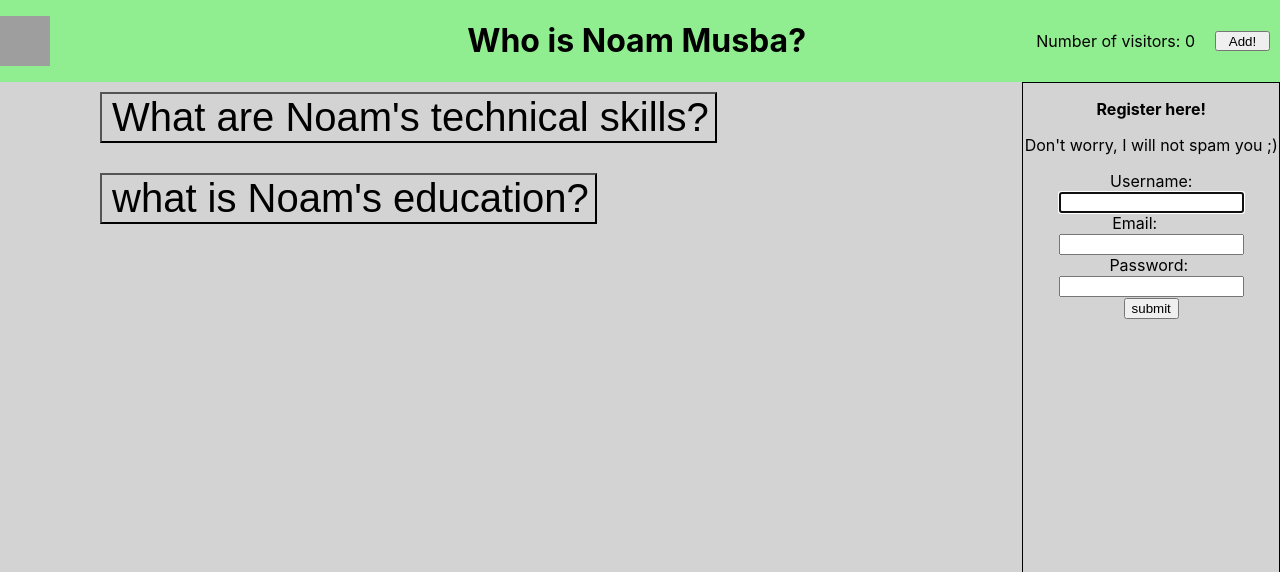
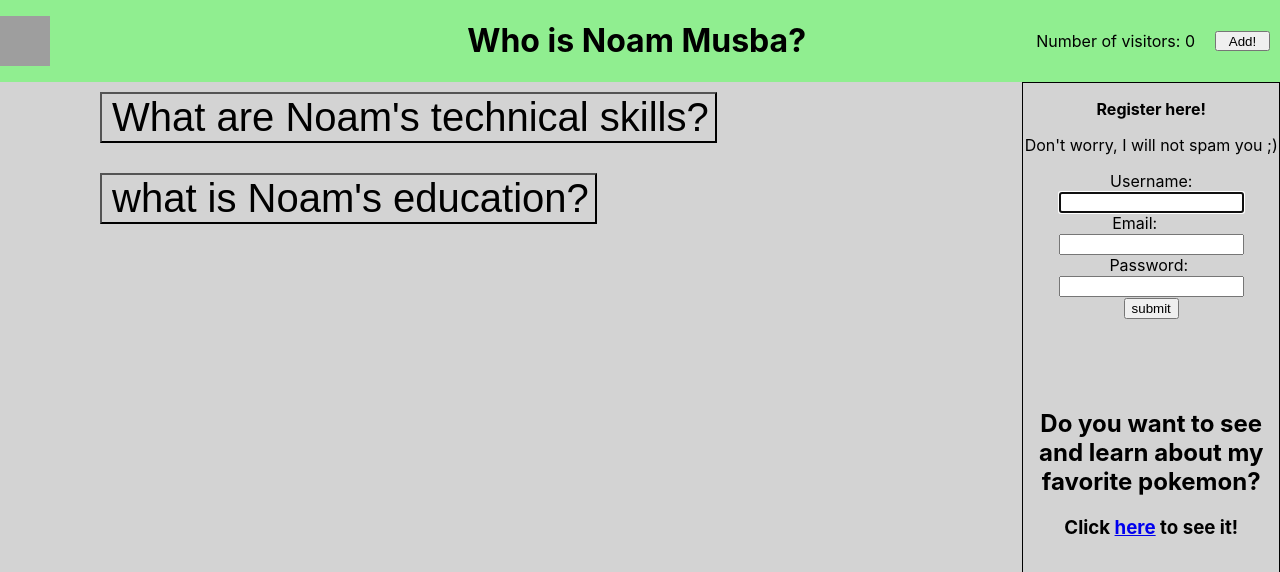
Before and after one commit to Noam-Musba/Noams-Page, a React (Create React App) app in the folder noams-page/: page / in a window 1280 px wide. Shown: the top 572 px of the page. Built offline with nearby package versions, Linux system fonts and the light colour scheme; grey boxes are pictures that could not be loaded.

Commit message:
favorite pokemon link
added a small section where there is a link to Espeon - my favorite pokemon - inside the sidebar.
small change: added a Sidebar component

```diff
--- a/noams-page/src/components/Body.js
+++ b/noams-page/src/components/Body.js
@@ -1,6 +1,7 @@
 import React from "react";
 import Skills from "./Skills";
 import SignIn from "./SignIn";
+import Sidebar from "./Sidebar";
 
 const bodyStyles = {
   height: "1000px",
@@ -9,12 +10,18 @@ const bodyStyles = {
   flexWrap: "nowrap",
 };
 
+/**
+ * add a check button
+ *
+ */
+
+
 function Body() {
   return (
     <main style={bodyStyles}>
       <Skills />
       <aside style={{ flex: "1", border: "1px solid black" }}>
-        <SignIn />
+        <Sidebar />
       </aside>
     </main>
   );
--- /dev/null
+++ b/noams-page/src/components/FavPok.js
@@ -0,0 +1,22 @@
+import React from "react";
+
+function FavPok() {
+  return (
+    <div style={{paddingTop: '70px'}}>
+      <h2>Do you want to see and learn about my favorite pokemon?</h2>
+      <h3>
+        Click{" "}
+        <a
+          href="https://www.pokemon.com/us/pokedex/espeon"
+          title="go see the cute espeon!"
+          target="_blank"
+        >
+          here
+        </a>{" "}
+        to see it!
+      </h3>
+    </div>
+  );
+}
+
+export default FavPok;
--- /dev/null
+++ b/noams-page/src/components/Sidebar.js
@@ -0,0 +1,14 @@
+import React from 'react'
+import SignIn from './SignIn'
+import FavPok from './FavPok'
+
+function Sidebar() {
+  return (
+    <>
+      <SignIn />
+      <FavPok />
+    </>
+  )
+}
+
+export default Sidebar
--- a/noams-page/src/components/SignIn.js
+++ b/noams-page/src/components/SignIn.js
@@ -12,12 +12,14 @@ function SignIn() {
     inputRef.current.focus();
   }, []);
 
+  const [register, setRegister] = useState("Register here!");
   const [username, setUsername] = useState("");
   const [email, setEmail] = useState("");
   const [emailError, setEmailError] = useState("");
   const [password, setPassword] = useState("");
   const [passwordError, setPasswordError] = useState("");
   const [success, setSuccess] = useState(false);
+
 
   useEffect(() => {
     const interval = setInterval(() => {
@@ -37,6 +39,7 @@ function SignIn() {
       setPasswordError("the passwords length should be at least 6!");
     } else {
       setSuccess(true);
+      setRegister("Registered!");
       setEmail("");
     }
     setPassword("");
@@ -64,7 +67,7 @@ function SignIn() {
     <React.Fragment>
       <form onSubmit={handlerSubmit}>
         <p>
-          <strong>Register here!</strong>
+          <strong>{register}</strong>
         </p>
         <p>Don't worry, I will not spam you ;)</p>
         <div>
```
